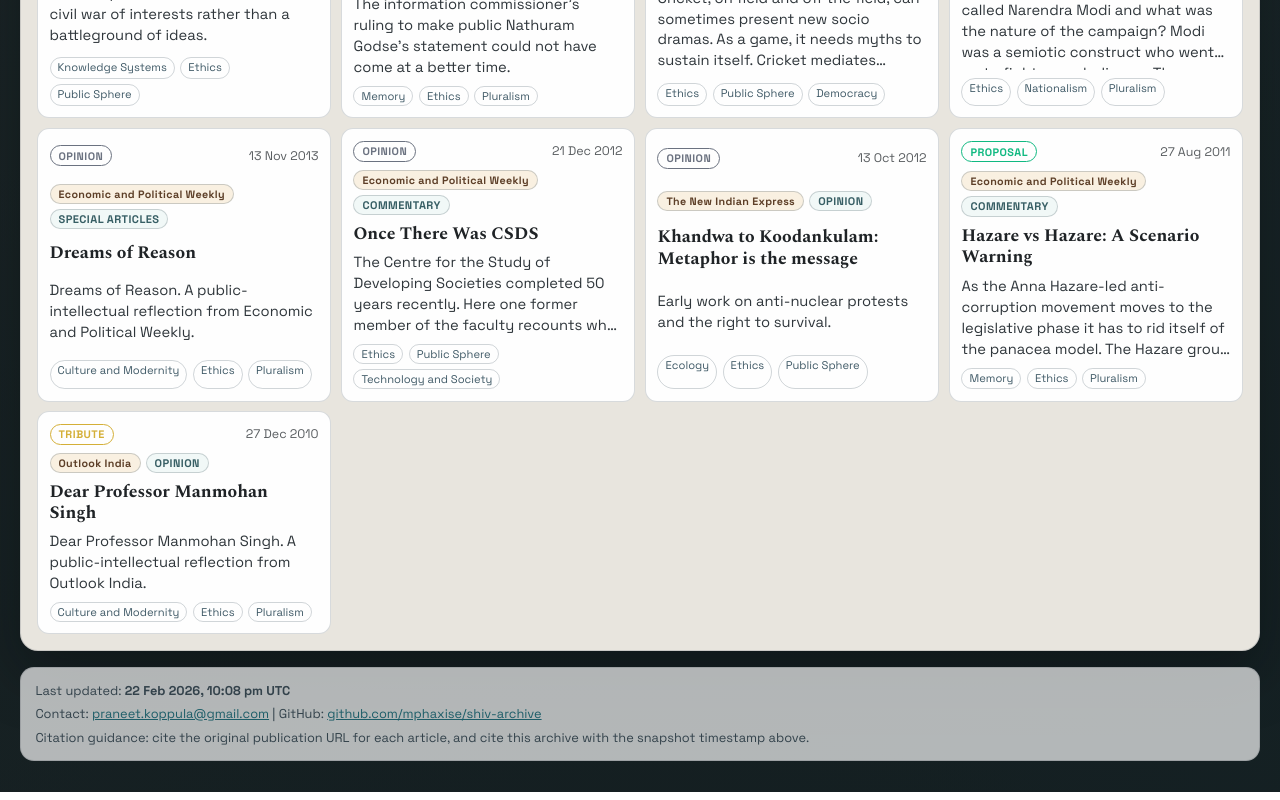
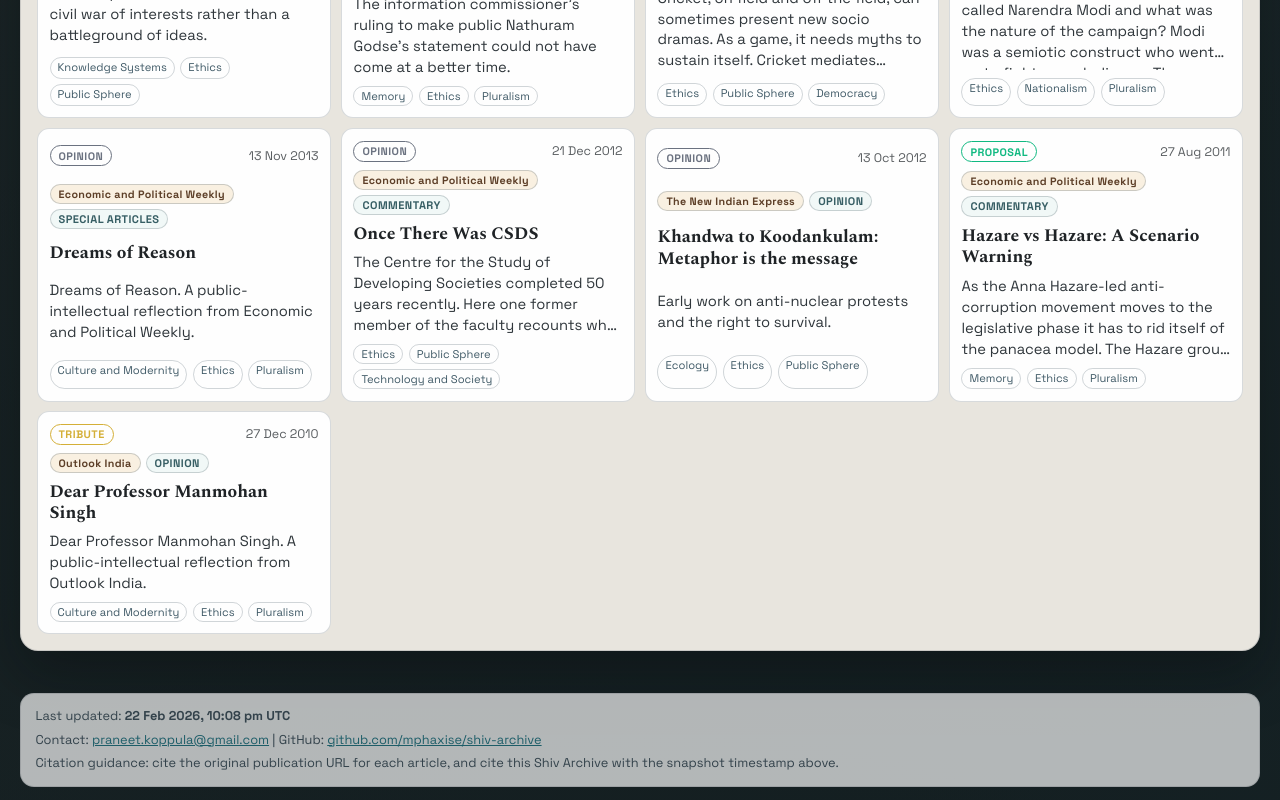
Before and after one commit to mphaxise/shiv-archive, a Next.js app: page / in a window 1280 px wide. Shown: the part 7772-8572 px from the top of the page. Built offline with nearby package versions, Linux system fonts and the light colour scheme.

Commit message:
Make footer global across all routes

```diff
--- a/src/app/globals.css
+++ b/src/app/globals.css
@@ -1116,6 +1116,11 @@ body {
   text-decoration: underline;
 }
 
+.globalFooterShell {
+  width: min(1240px, calc(100vw - 2rem));
+  margin: 0 auto 0.8rem;
+}
+
 @media (max-width: 1140px) {
   .heroPanel {
     grid-template-columns: 1fr;
@@ -1169,4 +1174,8 @@ body {
     flex-basis: 100%;
     min-width: 100%;
   }
+
+  .globalFooterShell {
+    width: calc(100vw - 1rem);
+  }
 }
--- a/src/app/layout.tsx
+++ b/src/app/layout.tsx
@@ -1,4 +1,7 @@
 import type { Metadata } from "next";
+import articlesData from "@/data/articles.json";
+import { SiteFooter } from "@/components/shared/SiteFooter";
+import { DatasetPayload } from "@/lib/types";
 import "./globals.css";
 
 export const metadata: Metadata = {
@@ -12,9 +15,16 @@ export default function RootLayout({
 }: Readonly<{
   children: React.ReactNode;
 }>) {
+  const dataset = articlesData as DatasetPayload;
+
   return (
     <html lang="en">
-      <body>{children}</body>
+      <body>
+        {children}
+        <div className="globalFooterShell">
+          <SiteFooter generatedAtUtc={dataset.metadata.generated_at_utc} citationsLabel="Shiv Archive" />
+        </div>
+      </body>
     </html>
   );
 }
--- a/src/components/LayeredResearchEngine.tsx
+++ b/src/components/LayeredResearchEngine.tsx
@@ -6,22 +6,6 @@ import { LayerHost } from "@/components/layers/LayerHost";
 import { DatasetPayload } from "@/lib/types";
 import { ResearchStateProvider } from "@/state/research-state";
 
-function formatUtcStamp(value: string): string {
-  const parsed = new Date(value);
-  if (Number.isNaN(parsed.getTime())) {
-    return value;
-  }
-  return new Intl.DateTimeFormat("en-IN", {
-    day: "2-digit",
-    month: "short",
-    year: "numeric",
-    hour: "2-digit",
-    minute: "2-digit",
-    timeZone: "UTC",
-    timeZoneName: "short",
-  }).format(parsed);
-}
-
 export function LayeredResearchEngine({ dataset }: { dataset: DatasetPayload }) {
   const visibleCount = dataset.articles.filter((article) => article.status !== "draft").length;
   const yearStart = dataset.metadata.year_range[0] ?? dataset.metadata.years.at(-1) ?? "";
@@ -29,7 +13,6 @@ export function LayeredResearchEngine({ dataset }: { dataset: DatasetPayload })
     dataset.metadata.year_range[dataset.metadata.year_range.length - 1] ??
     dataset.metadata.years[0] ??
     "";
-  const lastUpdated = formatUtcStamp(dataset.metadata.generated_at_utc);
   const sourceBreakdown = (dataset.metadata.publications ?? [])
     .map((source) => `${source.name} (${source.count})`)
     .join(" | ");
@@ -121,23 +104,6 @@ export function LayeredResearchEngine({ dataset }: { dataset: DatasetPayload })
           <ViewSwitcher />
           <GlobalFilters metadata={dataset.metadata} />
           <LayerHost articles={dataset.articles} />
-
-          <footer className="siteFooter">
-            <p>
-              Last updated: <strong>{lastUpdated}</strong>
-            </p>
-            <p>
-              Contact: <a href="mailto:praneet.koppula@gmail.com">praneet.koppula@gmail.com</a> |
-              GitHub:{" "}
-              <a href="https://github.com/mphaxise/shiv-archive" target="_blank" rel="noreferrer">
-                github.com/mphaxise/shiv-archive
-              </a>
-            </p>
-            <p>
-              Citation guidance: cite the original publication URL for each article, and cite this
-              archive with the snapshot timestamp above.
-            </p>
-          </footer>
         </main>
       </div>
     </ResearchStateProvider>
--- /dev/null
+++ b/src/components/shared/SiteFooter.tsx
@@ -0,0 +1,46 @@
+import { DatasetPayload } from "@/lib/types";
+
+function formatUtcStamp(value: string): string {
+  const parsed = new Date(value);
+  if (Number.isNaN(parsed.getTime())) {
+    return value;
+  }
+  return new Intl.DateTimeFormat("en-IN", {
+    day: "2-digit",
+    month: "short",
+    year: "numeric",
+    hour: "2-digit",
+    minute: "2-digit",
+    timeZone: "UTC",
+    timeZoneName: "short",
+  }).format(parsed);
+}
+
+export function SiteFooter({
+  generatedAtUtc,
+  citationsLabel = "archive",
+}: {
+  generatedAtUtc: DatasetPayload["metadata"]["generated_at_utc"];
+  citationsLabel?: string;
+}) {
+  const lastUpdated = formatUtcStamp(generatedAtUtc);
+
+  return (
+    <footer className="siteFooter">
+      <p>
+        Last updated: <strong>{lastUpdated}</strong>
+      </p>
+      <p>
+        Contact: <a href="mailto:praneet.koppula@gmail.com">praneet.koppula@gmail.com</a> |
+        GitHub:{" "}
+        <a href="https://github.com/mphaxise/shiv-archive" target="_blank" rel="noreferrer">
+          github.com/mphaxise/shiv-archive
+        </a>
+      </p>
+      <p>
+        Citation guidance: cite the original publication URL for each article, and cite this{" "}
+        {citationsLabel} with the snapshot timestamp above.
+      </p>
+    </footer>
+  );
+}
```
